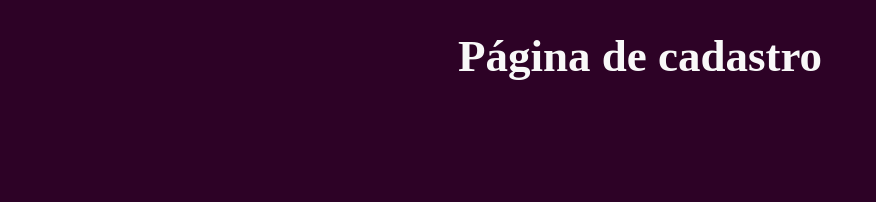
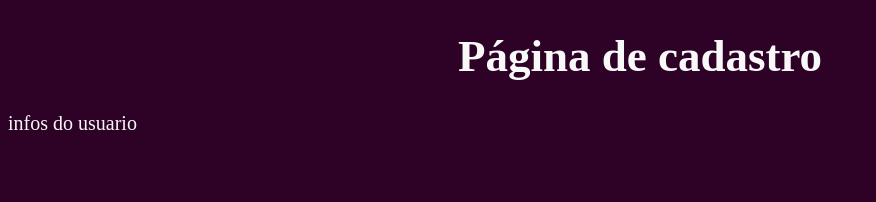
Before and after one commit to EhOBruno/Orc-cine, a React (Create React App) app: page /cadastro in a window 1280 px wide. Shown: the top 202 px of the page, without its empty margins (0-876 px from the left). Built offline with nearby package versions, Linux system fonts and the light colour scheme; no server answers.

Commit message:
testando branch

```diff
--- a/src/pages/Cadastro/Cadastro.js
+++ b/src/pages/Cadastro/Cadastro.js
@@ -4,6 +4,7 @@ function Cadastro() {
   return (
     <div>
       <h1>Página de cadastro</h1>
+      <p>infos do usuario</p>
     </div>
   )
 }
```
